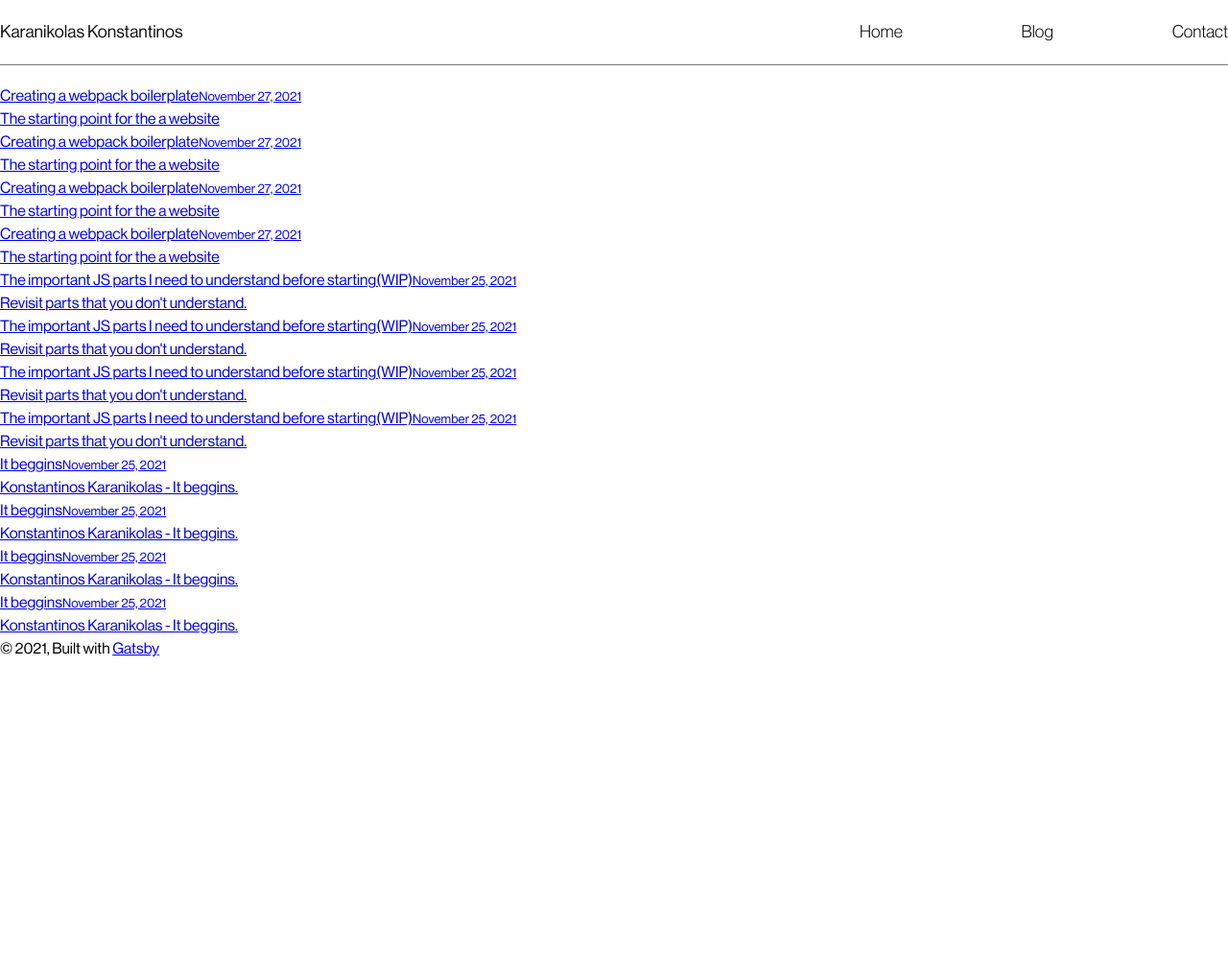
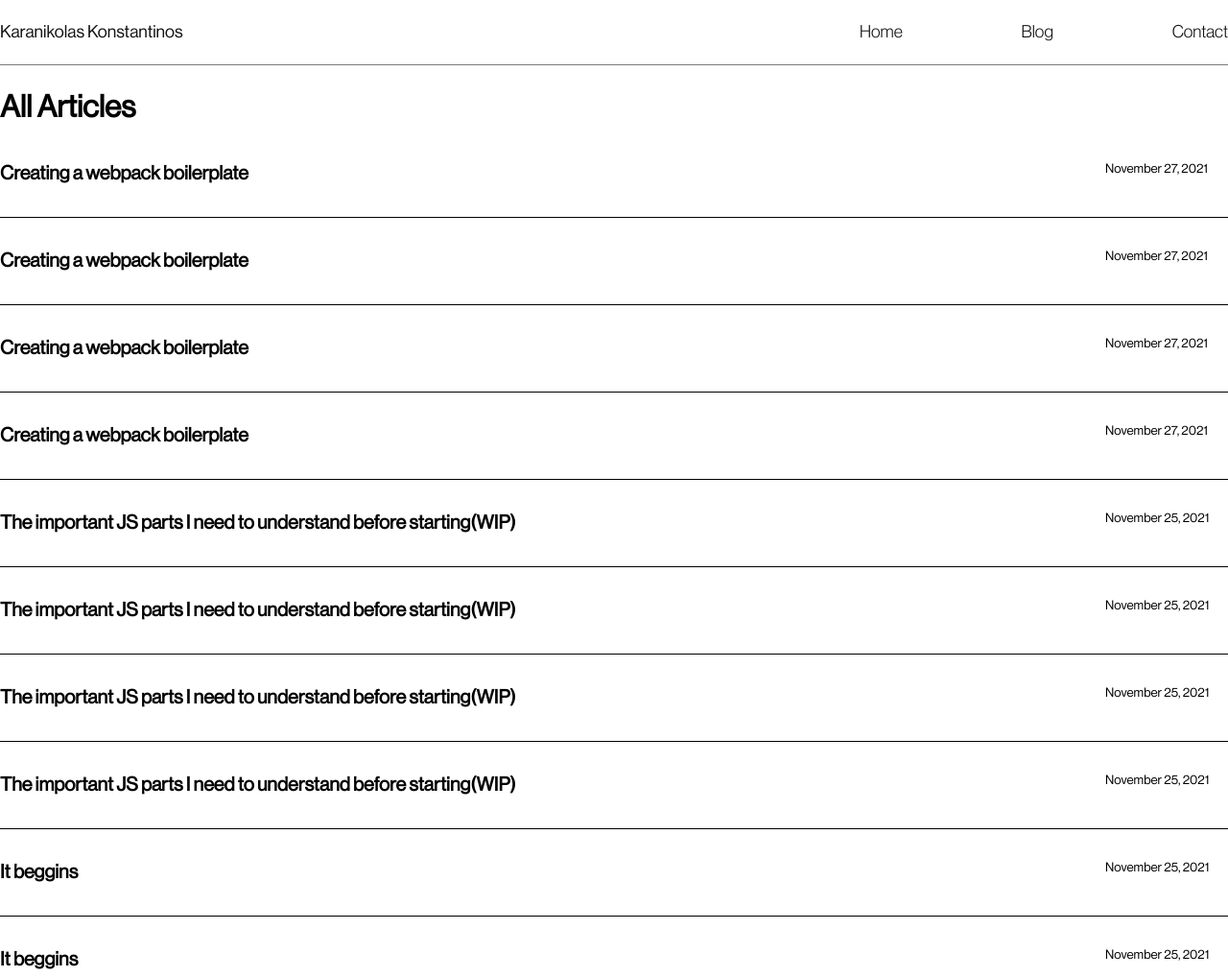
Before and after one commit to logiblue/karanikolas, a Gatsby site: page /blog in a window 1280 px wide. Shown: the top 1018 px of the page at 96% size. Before the commit the page ends 800 px from the top, so only its background shows below. Built offline with nearby package versions, Linux system fonts and the light colour scheme; Gatsby itself is replaced by a stand-in of ours.

Commit message:
blog page

```diff
--- a/src/index.scss
+++ b/src/index.scss
@@ -13,6 +13,9 @@
 @import './styles/homepage.scss';
 
 
+/* Blog */
+@import './styles/blog.scss';
+
 
 
 
--- a/src/pages/blog.js
+++ b/src/pages/blog.js
@@ -25,10 +25,11 @@ const BlogPage = ({ data, location }) => {
     }
 
     return (
-        <Layout className="blog-page" location={location} title={siteTitle}>
+        <Layout className="blog-page-layout" location={location} title={siteTitle}>
             <Seo title="All posts" />
             <div className="blog-page">
                 <div className="container">
+                    <h1 className="blog-page-title">All Articles</h1>
                     {posts.map(post => {
                         const title = post.frontmatter.title || post.fields.slug
 
@@ -42,16 +43,16 @@ const BlogPage = ({ data, location }) => {
 
 
                                     <Link className="post-list-item-container" to={post.fields.slug} itemProp="url">
-                                        <span className="post-list-item-title" itemProp="headline">{title}</span>
+                                        <h2 className="post-list-item-title" itemProp="headline">{title}</h2>
                                         <small className="post-list-item-date">{post.frontmatter.date}</small>
 
                                         <div className="post-list-item-excerpt">
-                                            <p className="post-list-item-excerpt-p"
+                                            {/* <p className="post-list-item-excerpt-p"
                                                 dangerouslySetInnerHTML={{
                                                     __html: post.frontmatter.description || post.excerpt,
                                                 }}
                                                 itemProp="description"
-                                            />
+                                            /> */}
                                         </div>
                                     </Link>
 
--- a/src/pages/index.js
+++ b/src/pages/index.js
@@ -12,7 +12,7 @@ const BlogIndex = ({ data, location }) => {
   if (posts.length === 0) {
     return (
       <Layout location={location} title={siteTitle}>
-        <Seo title="All posts" />
+        <Seo title="Latest Posts" />
         <Bio />
         <p>
           No blog posts found. Add markdown posts to "content/blog" (or the
@@ -25,7 +25,7 @@ const BlogIndex = ({ data, location }) => {
 
   return (
     <Layout location={location} title={siteTitle}>
-      <Seo title="All posts" />
+      <Seo title="Latest Posts" />
       {/* <Bio /> */}
       <div className="container">
         <section className="hero">
@@ -35,6 +35,8 @@ const BlogIndex = ({ data, location }) => {
         </section>
       </div>
       <div className="container home__blog">
+        <Seo title="Latest Posts" />
+        <h2 className="home__blog--section-title">Latest Additions</h2>
         <ol className="home__blog--list" style={{ listStyle: `none` }}>
           {posts.map(post => {
             const title = post.frontmatter.title || post.fields.slug
--- /dev/null
+++ b/src/styles/blog.scss
@@ -0,0 +1,21 @@
+
+
+.post-list-item {
+    border-bottom: 1px solid #000;
+    padding: 30px 0;
+
+    &-container{
+            text-decoration: none;
+            display: flex;
+            justify-content: space-between;
+    }
+    &-date{
+        width: 10%;
+        color: #000;
+     }
+    &-title{
+        width: 90%;
+        color: #000;
+        font-size: 20px;
+    }
+}
--- a/src/styles/homepage.scss
+++ b/src/styles/homepage.scss
@@ -53,9 +53,14 @@
 
 
 .home__blog{
+    &--section-title{
+        font-size: 40px;
+        padding-top: 100px;
+        padding-bottom: 100px;
+    }
     &--list{
         padding: 0;
-        padding-top: 100px;
+        margin-top: 0;
         padding-bottom: 100px;
         border-bottom: 2px solid #000;
         width: 100%;
@@ -102,11 +107,7 @@
             transition: all 1s;
         }
     }
-
-
-    &--exc{
-    }
-    &--date{
+     &--date{
         padding: 20px 15px;
     height: 30px !important;
     display: flex;
```
